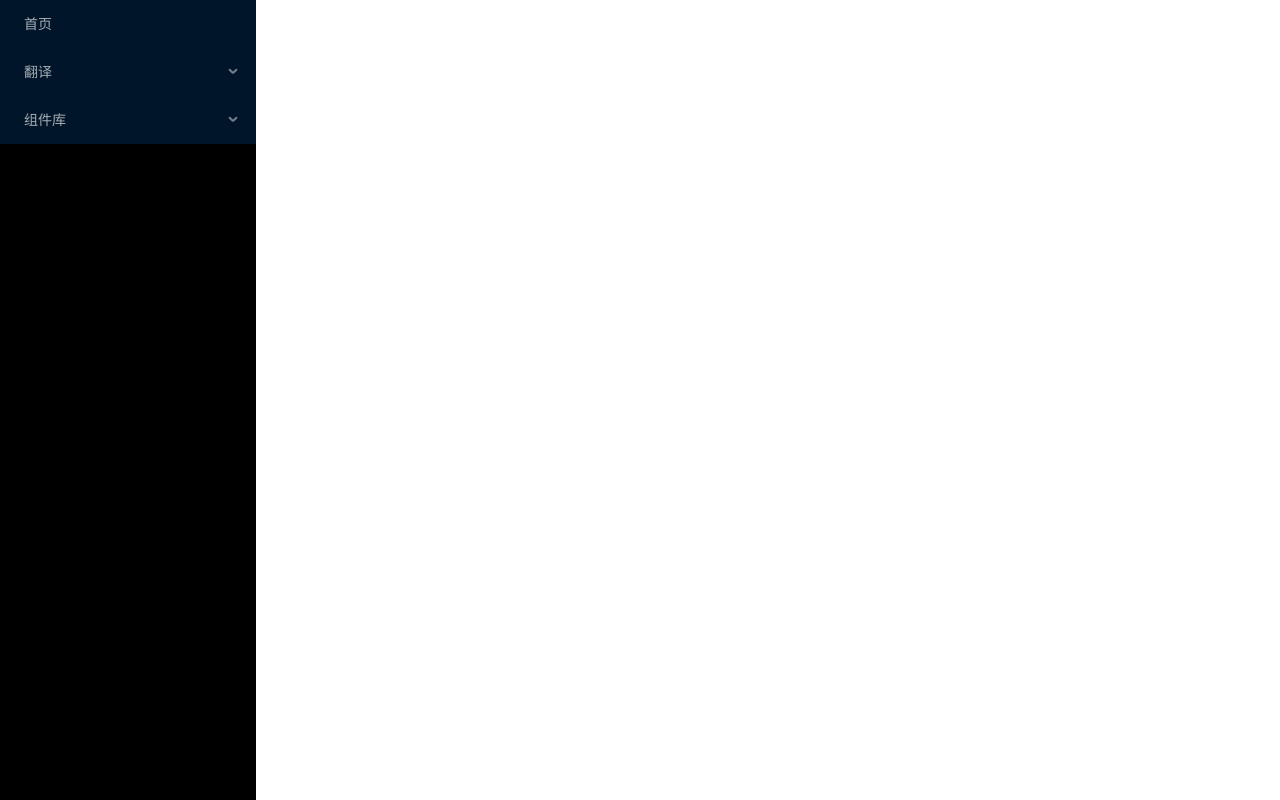
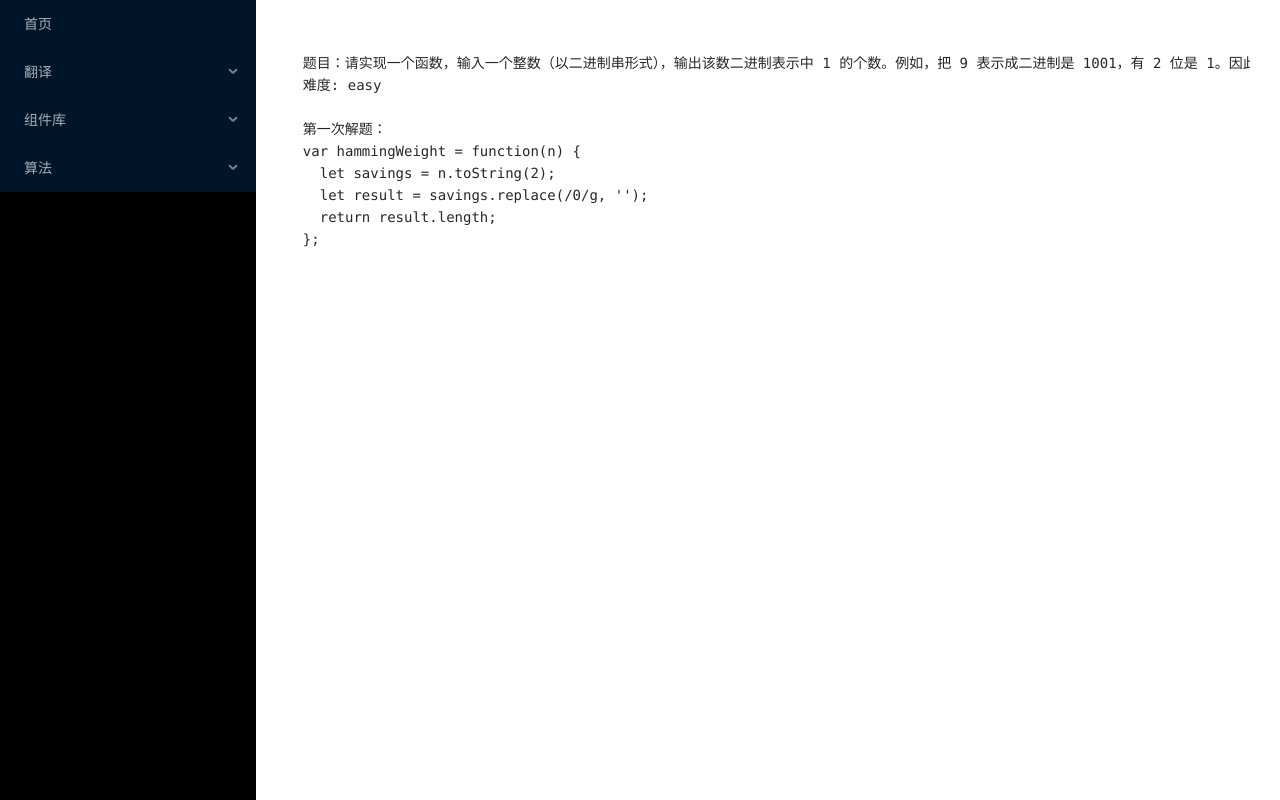
Before and after one commit to transparentME/translation, a React (Create React App) app: page /leetcode-offer15 in a window 1280 px wide. Built offline with nearby package versions, Linux system fonts and the light colour scheme.

Commit message:
leetcode: (easy)

```diff
--- a/src/components/MainContent.js
+++ b/src/components/MainContent.js
@@ -3,12 +3,21 @@ import App from '../pages/App.js'
 
 // v8
 import HelloWorld from '../pages/HelloWorld.js'
+import FastPropertiesInV8 from '../pages/FastPropertiesInV8/FastPropertiesInV8.js'
+
+// leetcode
+import Offer15 from '../pages/leetcode/Offer15.js'
 
 function MainContent () {
   return(
-    <div style={{flex: 1, margin: 'auto', padding: '30px'}}>
+    <div style={{flex: 1, margin: 'auto', padding: '30px', height: '100vh', overflow: 'scroll'}}>
       <Route exact path="/" component={App} />
+      {/* v8 */}
       <Route path="/v8-HelloWorld" component={HelloWorld} />
+      <Route path="/v8-FastPropertiesInV8" component={FastPropertiesInV8} />
+      {/* leetcode */}
+      <Route path="/leetcode-offer15" component={Offer15} />
+
       {/* <Route path="/contact" component={Contact} /> */}
     </div>
   )
--- a/src/components/menu.js
+++ b/src/components/menu.js
@@ -24,6 +24,9 @@ class MainMenu extends React.Component {
               <SubMenu key="Blog" title="Blog">
                 <Menu.Item key="HelloWorld">
                   <Link to="/v8-HelloWorld">HelloWorld</Link>
+                </Menu.Item>
+                <Menu.Item key="FastPropertiesInV8">
+                  <Link to="/v8-FastPropertiesInV8">FastPropertiesInV8</Link>
                 </Menu.Item>
               </SubMenu>
               <SubMenu key="Docs" title="Docs">
@@ -55,6 +58,11 @@ class MainMenu extends React.Component {
               <Link to="/bud">pc端</Link>
             </Menu.Item>
           </SubMenu>
+          <SubMenu key="leetcode" title="算法">
+            <Menu.Item key="Offer15">
+              <Link to="/leetcode-offer15">Offer15</Link>
+            </Menu.Item>
+          </SubMenu>
         </Menu>
       </div>
     );
--- /dev/null
+++ b/src/pages/leetcode/Offer15.js
@@ -0,0 +1,20 @@
+const content = `
+  题目：请实现一个函数，输入一个整数（以二进制串形式），输出该数二进制表示中 1 的个数。例如，把 9 表示成二进制是 1001，有 2 位是 1。因此，如果输入 9，则该函数输出 2。
+  难度: easy
+
+  第一次解题：
+  var hammingWeight = function(n) {
+    let savings = n.toString(2);
+    let result = savings.replace(/0/g, '');
+    return result.length;
+  };
+`
+function Offer15() {
+  return (
+    <pre className="Offer15">
+      {content}
+    </pre>
+  );
+}
+
+export default Offer15;
```
